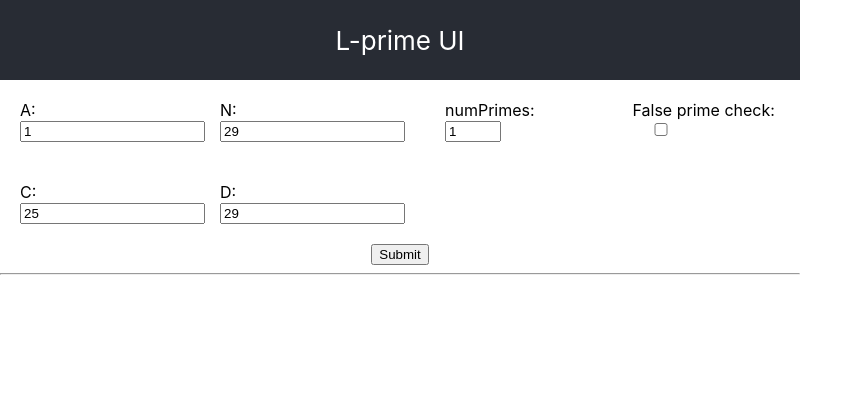
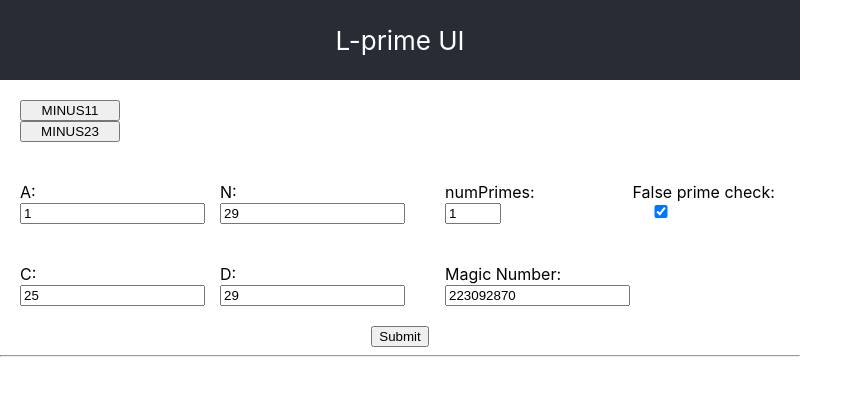
Before and after one commit to JeffML/lprime_ui, a React (Create React App) app: page / in a window 1280 px wide. Shown: the top 396 px of the page, without its empty margins (0-863 px from the left). Built offline with nearby package versions, Linux system fonts and the light colour scheme.

Commit message:
added Default values for MINUS11 and MINUS23

```diff
--- a/src/App.js
+++ b/src/App.js
@@ -4,24 +4,27 @@ import './App.css';
 import Inputs from './Inputs';
 import Buttons from './Buttons'
 import Results from './Results'
+import Defaults from './Defaults'
 
 function App() {
   const [aval, setAval] = useState(1)
   const [nval, setNval] = useState(29)
   const [cval, setCval] = useState(25)
   const [dval, setDval] = useState(29)
+  const [magicNum, setMagicNum] = useState(223092870)
   const [results, setResults] = useState({ totalTime: "0", responses: {} });
   const [numPrimes, setNumPrimes] = useState(1);
-  const [factorize, setFactorize] = useState(false)
+  const [factorize, setFactorize] = useState(true)
 
   return (
     <div className="App">
       <header className="App-header">
         L-prime UI
       </header>
-      <Inputs {...{ aval, nval, setAval, setNval, cval, setCval, dval, setDval,
+      <Defaults {...{setAval, magicNum, setNval, setCval, setDval, setMagicNum}} />
+      <Inputs {...{ aval, nval, setAval, setNval, cval, setCval, dval, setDval, magicNum, setMagicNum,
         numPrimes, setNumPrimes, factorize, setFactorize }} />
-      <Buttons {...{ aval, nval, cval, dval, numPrimes, setResults, factorize, }} />
+      <Buttons {...{ aval, nval, cval, dval, magicNum, numPrimes, setResults, factorize, }} />
       <hr></hr>
       <Results {...{ results, }} />
     </div>
--- a/src/Buttons.js
+++ b/src/Buttons.js
@@ -1,8 +1,8 @@
 import React from 'react';
 
-const getNewPrime = ({ aval, nval, cval, dval, numPrimes, setResults, factorize }) => {
+const getNewPrime = ({ aval, nval, cval, dval, magicNum, numPrimes, setResults, factorize }) => {
   const FUNCTIONS = process.env.REACT_APP_FUNCTIONS || `https://lprime.netlify.app/`
-  const url = `${FUNCTIONS}.netlify/functions/primes?aval=${aval}&nval=${nval}cval=${cval}&dval=${dval}&numPrimes=${numPrimes}${factorize ? '&factorize=1' : ''}`;
+  const url = `${FUNCTIONS}.netlify/functions/primes?aval=${aval}&nval=${nval}cval=${cval}&dval=${dval}&magicNum=${magicNum}&numPrimes=${numPrimes}${factorize ? '&factorize=1' : ''}`;
 
   fetch(url, {headers: {accept: "Accept: application/json"}})
     .then(response => response.json())
--- /dev/null
+++ b/src/Defaults.js
@@ -0,0 +1,33 @@
+import React from 'react'
+
+const Default = (args) => {
+  return <div className="row">
+  <div className="column">
+    <input type="button" value="MINUS11" onClick={({target}) => setDefaults({value: target.value, ...args})}></input>
+    <input type="button" value="MINUS23" onClick={({target}) => setDefaults({value: target.value, ...args})}></input>
+  </div>
+</div>
+}
+
+const setDefaults = ({value, setAval, setNval, setCval, setDval, setMagicNum}) => {
+  switch (value) {
+    case 'MINUS11':
+      setAval(1)
+      setNval(29)
+      setCval(13)
+      setDval(17)
+      setMagicNum(2310)
+      break;
+    case 'MINUS23':
+      setAval(1)
+      setNval(29)
+      setCval(25)
+      setDval(29)
+      setMagicNum(223092870)
+      break;
+    default:
+      break;
+  }
+}
+
+export default Default
--- a/src/Inputs.js
+++ b/src/Inputs.js
@@ -1,29 +1,31 @@
 /* eslint-disable no-unused-vars, react/display-name, react/prop-types */
-import React from 'react';
+import React, {useEffect} from 'react';
 
-  export default ({ aval, setAval, nval, setNval, cval, setCval, dval, setDval,
-      numPrimes, setNumPrimes, factorize, setFactorize }) =>
-  <>
+  export default ({ aval, setAval, nval, setNval, cval, setCval, dval, setDval, magicNum, setMagicNum,
+      numPrimes, setNumPrimes, factorize, setFactorize }) => {
+
+  return <>
     <div className="row">
       <div className="column" style={{width:'10em'}}>
-        <label>A: <input defaultValue={aval} type="number" onChange={(e) => setAval(e.target.value)}></input></label>
+        <label>A: <input type="number" value={aval} onChange={(e) => setAval(e.target.value)}></input></label>
       </div><div className="column">
-        <label>N: <input defaultValue={nval} type="number" onChange={(e) => setNval(e.target.value)}></input></label>
+        <label>N: <input type="number" value={nval} onChange={(e) => setNval(e.target.value)}></input></label>
       </div>
       <div className="column">
         <label>numPrimes: <input defaultValue={numPrimes} type="number" onChange={(e) => setNumPrimes(e.target.value)} style={{ width: '3rem' }}></input></label>
       </div>
       <div className="column">
-        <label>False prime check: <input defaultValue={factorize} type="checkbox" onChange={(e) => setFactorize(e.target.checked)} style={{ width: '3rem' }}></input></label>
+        <label>False prime check: <input checked={factorize} type="checkbox" onChange={(e) => setFactorize(e.target.checked)} style={{ width: '3rem' }}></input></label>
       </div>
   </div>
   <div className="row">
       <div className="column" style={{width:'10em'}}>
-        <label>C: <input defaultValue={cval} type="number" onChange={(e) => setCval(e.target.value)}></input></label>
+        <label>C: <input type="number" value={cval} onChange={(e) => setCval(e.target.value)}></input></label>
       </div><div className="column">
-        <label>D: <input defaultValue={dval} type="number" onChange={(e) => setDval(e.target.value)}></input></label>
+        <label>D: <input type="number" value={dval} onChange={(e) => setDval(e.target.value)}></input></label>
       </div>
-      <div className="column"></div>
+      <div className="column"><label>Magic Number: <input value={magicNum} type="number" onChange={(e) => setMagicNum(e.target.value)}></input></label></div>
       <div className="column"></div>
   </div>
 </>
+      }
```
